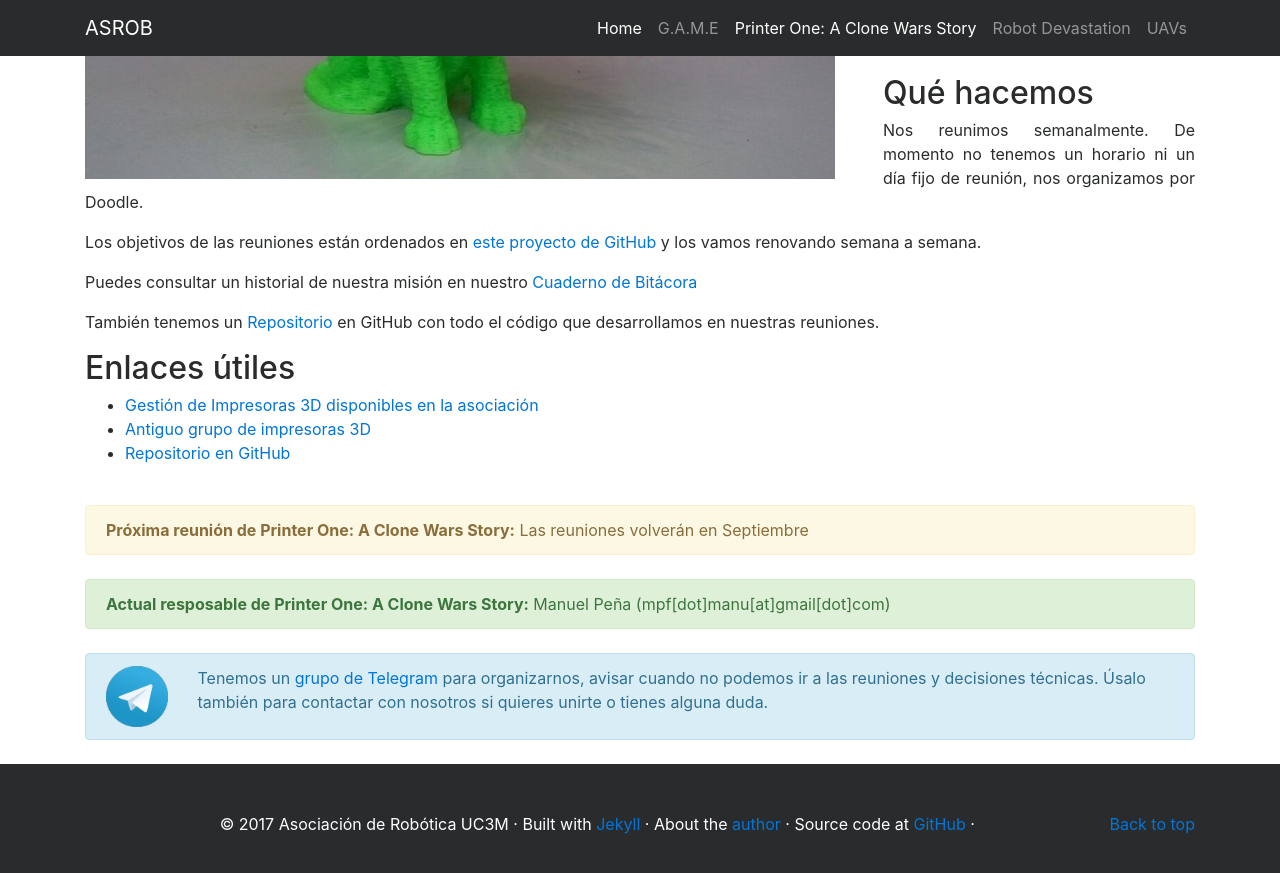
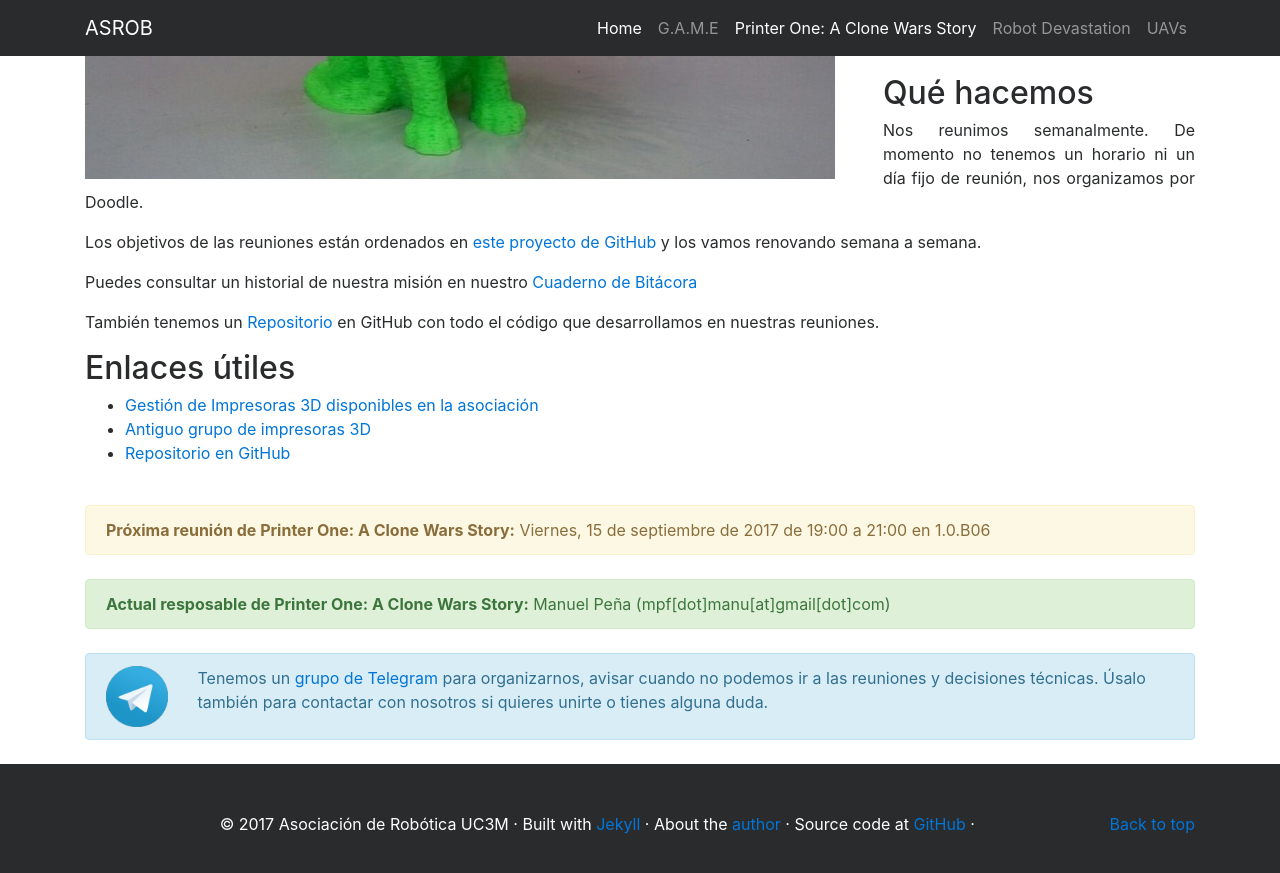
Before and after one commit to asrob-uc3m/asrob-uc3m.github.io, a Jekyll site: the page built from _workgroups/2017-05-28-printer-one.markdown, in a window 1280 px wide and 900 px high, scrolled down 1048 px. Shown: the top 873 px of the window. Built offline with Jekyll 4.4.1, drawn with Linux system fonts in a browser that asks for light colours.

Commit message:
Changed date for Printer One session

```diff
--- a/_workgroups/2017-05-28-printer-one.markdown
+++ b/_workgroups/2017-05-28-printer-one.markdown
@@ -9,7 +9,7 @@ picture: /img/printer_one.png
 picture_full: /img/printer_one-full.jpg
 manager: Manuel Peña
 manager_email: mpf[dot]manu[at]gmail[dot]com
-next_meeting:  Las reuniones volverán en Septiembre
+next_meeting:  Viernes, 15 de septiembre de 2017 de 19:00 a 21:00 en 1.0.B06
 layout: workgroup
 ---
 
```
